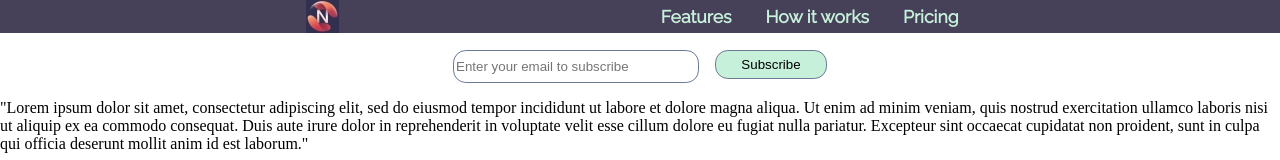
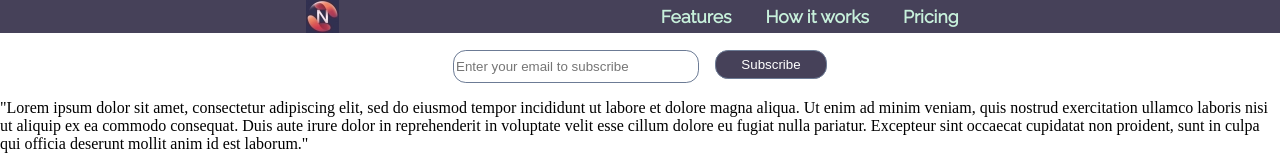
Before and after one commit to pragyes31/landing-page-FCC, a website built with Parcel: page index.html in a window 1280 px wide. In both pictures the pointer is over the button "Subscribe". Shown: the top 160 px of the page. Built offline with nearby package versions, Linux system fonts and the light colour scheme.

Commit message:
added required attribute to email input type

```diff
--- a/index.html
+++ b/index.html
@@ -23,6 +23,7 @@
           type="email"
           placeholder="Enter your email to subscribe"
           id="email"
+          required
         />
         <button type="submit" id="submit">Subscribe</button>
       </form>
--- a/src/styles.css
+++ b/src/styles.css
@@ -62,6 +62,11 @@ body {
   border-radius: 0.8rem;
   background-color: #c7f0db;
   cursor: pointer;
+}
+
+#submit:hover {
+  background-color: #464159;
+  color: #fff;
 }
 
 .video {
```
